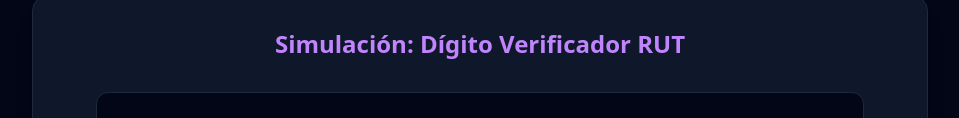
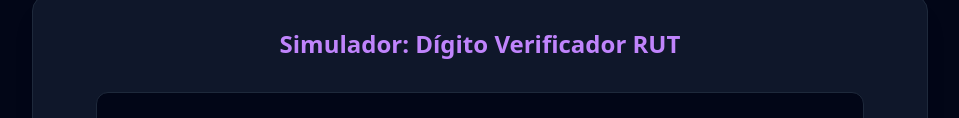
Before and after one commit to kurokirasama/basic-algorithms, a website: page WEB/rut_dv/index.html in a window 1280 px wide. Shown: the part 182-300 px from the top of the page, without its empty margins (160-1119 px from the left). Drawn offline with nearby package versions, Linux system fonts and the light colour scheme.

```diff
--- a/WEB/rut_dv/index.html
+++ b/WEB/rut_dv/index.html
@@ -33,7 +33,7 @@
     <div class="w-full max-w-4xl p-4"><a href="../../index.html" class="inline-block border-2 border-red-500 hover:bg-red-500/20 text-red-400 font-bold py-2 px-4 rounded mb-4 transition duration-300 neon-border">Volver</a></div>
 
     <main class="w-full max-w-4xl bg-slate-900 rounded-2xl shadow-xl border border-slate-800 p-8">
-        <h1 class="text-2xl font-bold text-center mb-8 text-purple-400">Simulación: Dígito Verificador RUT</h1>
+        <h1 class="text-2xl font-bold text-center mb-8 text-purple-400">Simulador: Dígito Verificador RUT</h1>
 
         <div class="flex flex-col items-center gap-6">
             <div class="bg-slate-950 p-6 rounded-xl mb-6 border border-slate-800 w-full max-w-3xl">
```
